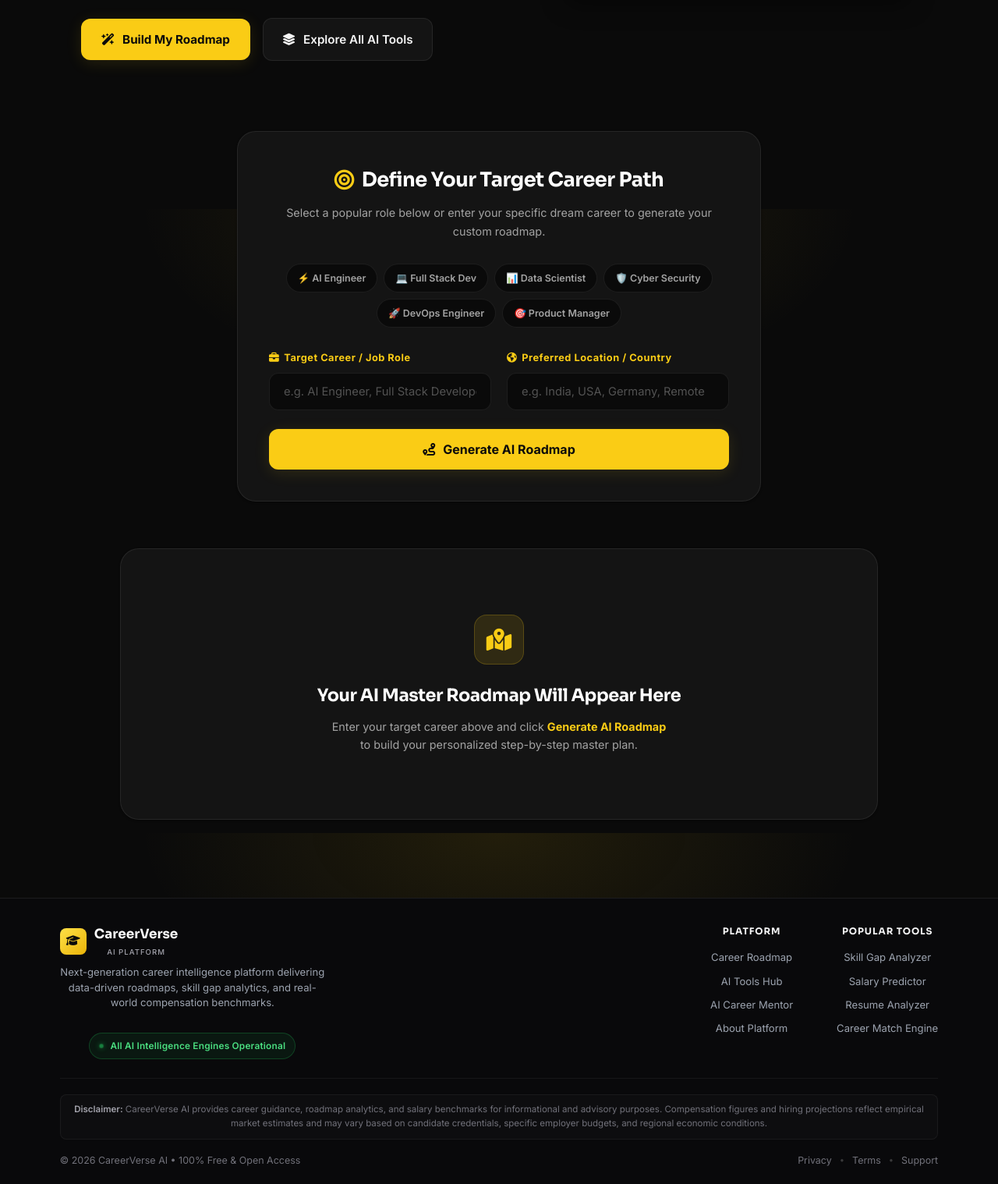
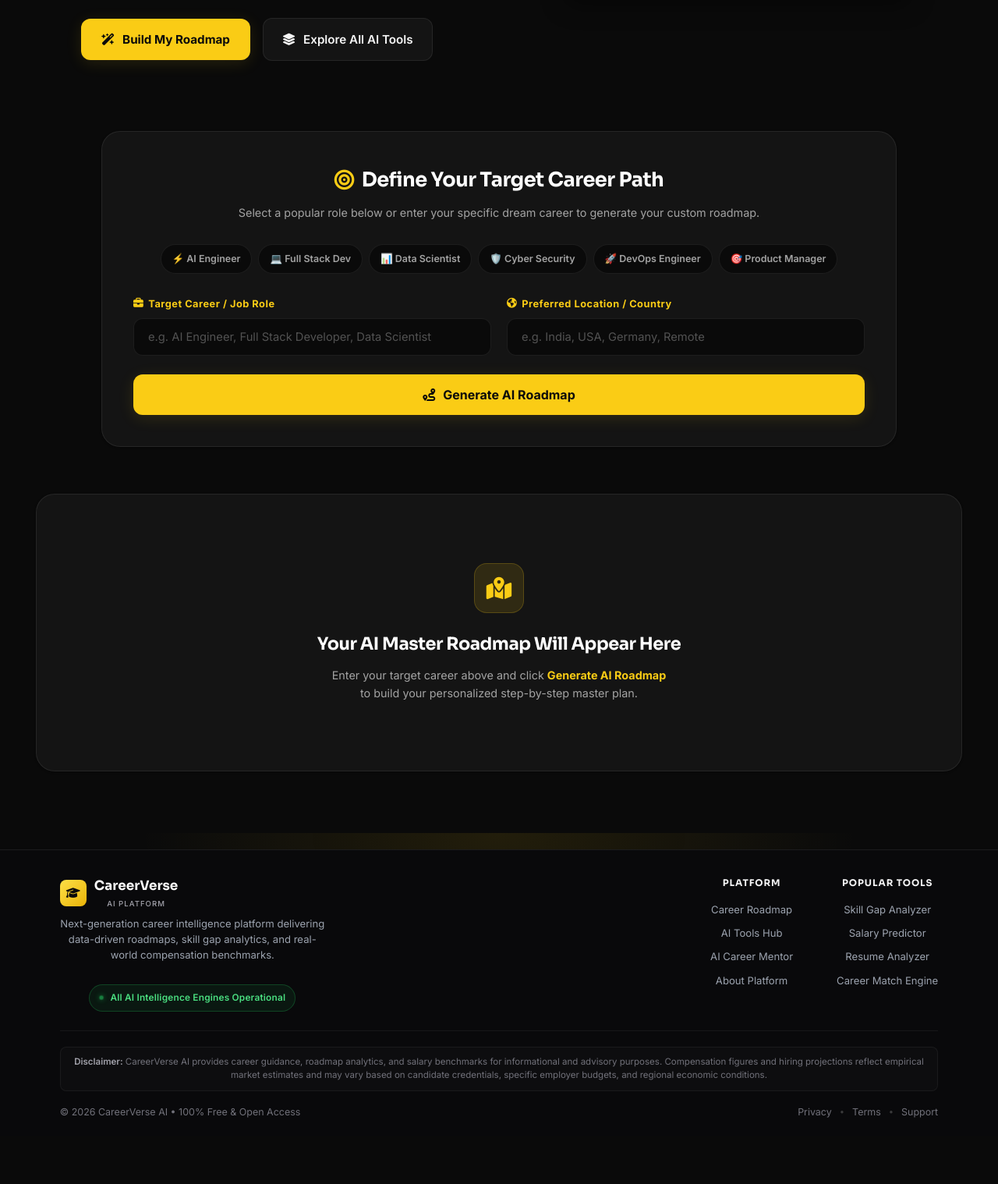
Before and after one commit to shubhodbirajdar928-hash/CareerVerse-AI, a Flask app: page /generate in a window 1280 px wide. Shown: the part 532-2050 px from the top of the page at 78% size. After the commit the page ends 1965 px from the top, so only its background shows below. Run offline with Flask 3, Linux system fonts and the light colour scheme; some libraries are stand-ins or nearby versions.

Commit message:
Expand roadmap result card container width to fill screen gracefully

```diff
--- a/static/css/generate.css
+++ b/static/css/generate.css
@@ -224,9 +224,10 @@
 /* ================= FORM SECTION ================= */
 
 .generate-section {
-    max-width: 800px;
+    max-width: 1050px;
+    width: 95%;
     margin: 40px auto 60px;
-    padding: 0 5%;
+    padding: 0 15px;
 }
 
 .generate-card {
@@ -402,18 +403,20 @@
 /* ================= RESULT SECTION ================= */
 
 .result-section {
-    max-width: 1100px;
+    max-width: 1440px;
+    width: 96%;
     margin: 0 auto 100px;
-    padding: 0 5%;
+    padding: 0 20px;
 }
 
 .result-card {
     background: var(--bg-card);
     border: 1px solid var(--border);
     border-radius: var(--radius-xl);
-    padding: 44px;
-    min-height: 280px;
+    padding: 48px 52px;
+    min-height: 320px;
     box-shadow: var(--shadow-card);
+    width: 100%;
 }
 
 .roadmap-top-bar {
```
